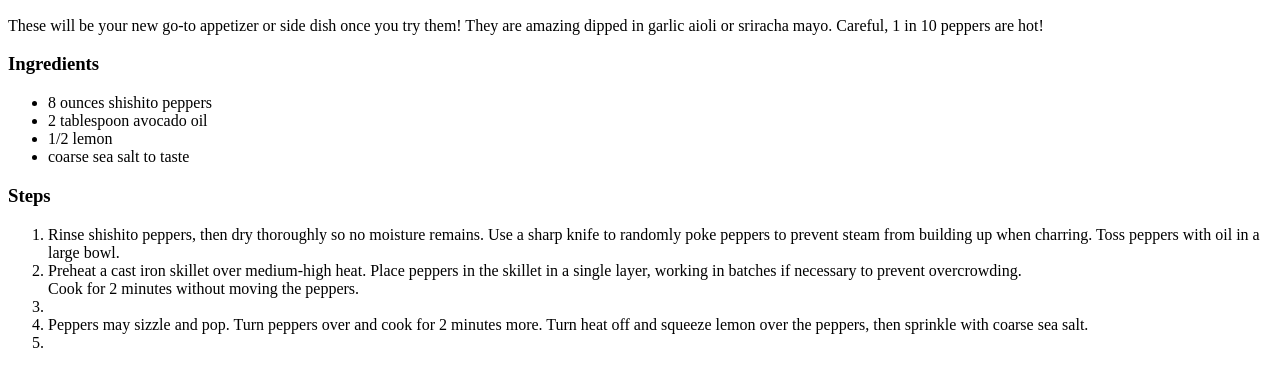
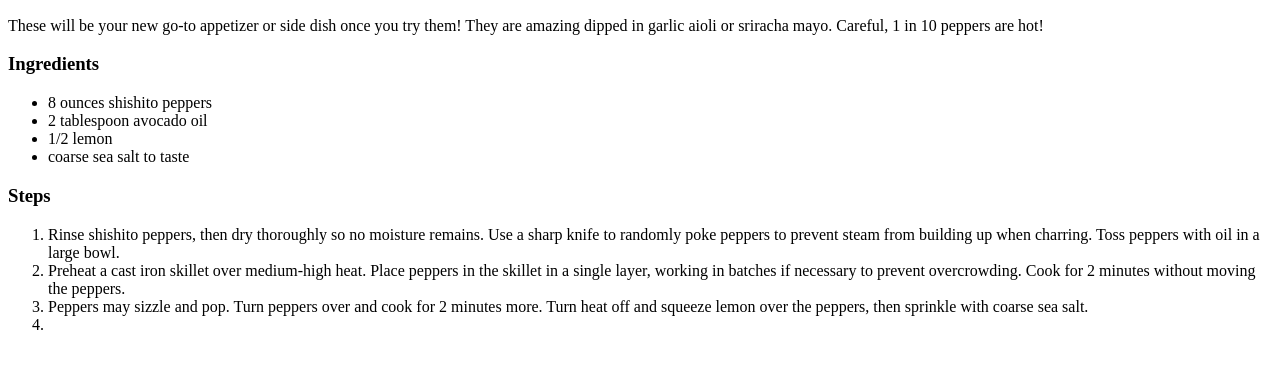
Before and after one commit to Rankcue/odin-recipes, a plain HTML site: page recipes/charred-shishito-peppers.html in a window 1280 px wide. Shown: the part 434-802 px from the top of the page. Drawn offline with Linux system fonts and the light colour scheme.

Commit message:
Add / to <li> element in pepper.html
I forgot to put the forward slash to close the <li> element. I added them back in.

```diff
--- a/recipes/charred-shishito-peppers.html
+++ b/recipes/charred-shishito-peppers.html
@@ -28,8 +28,8 @@
                  Use a sharp knife to randomly poke peppers to prevent steam from building up when charring.
                   Toss peppers with oil in a large bowl.</li>
             <li>Preheat a cast iron skillet over medium-high heat.
-                 Place peppers in the skillet in a single layer, working in batches if necessary to prevent overcrowding.</li>
-                  Cook for 2 minutes without moving the peppers.<li>
+                 Place peppers in the skillet in a single layer, working in batches if necessary to prevent overcrowding.
+                  Cook for 2 minutes without moving the peppers.</li>
             <li>Peppers may sizzle and pop. Turn peppers over and cook for 2 minutes more.
                  Turn heat off and squeeze lemon over the peppers, then sprinkle with coarse sea salt.<li>
         </ol>
```
